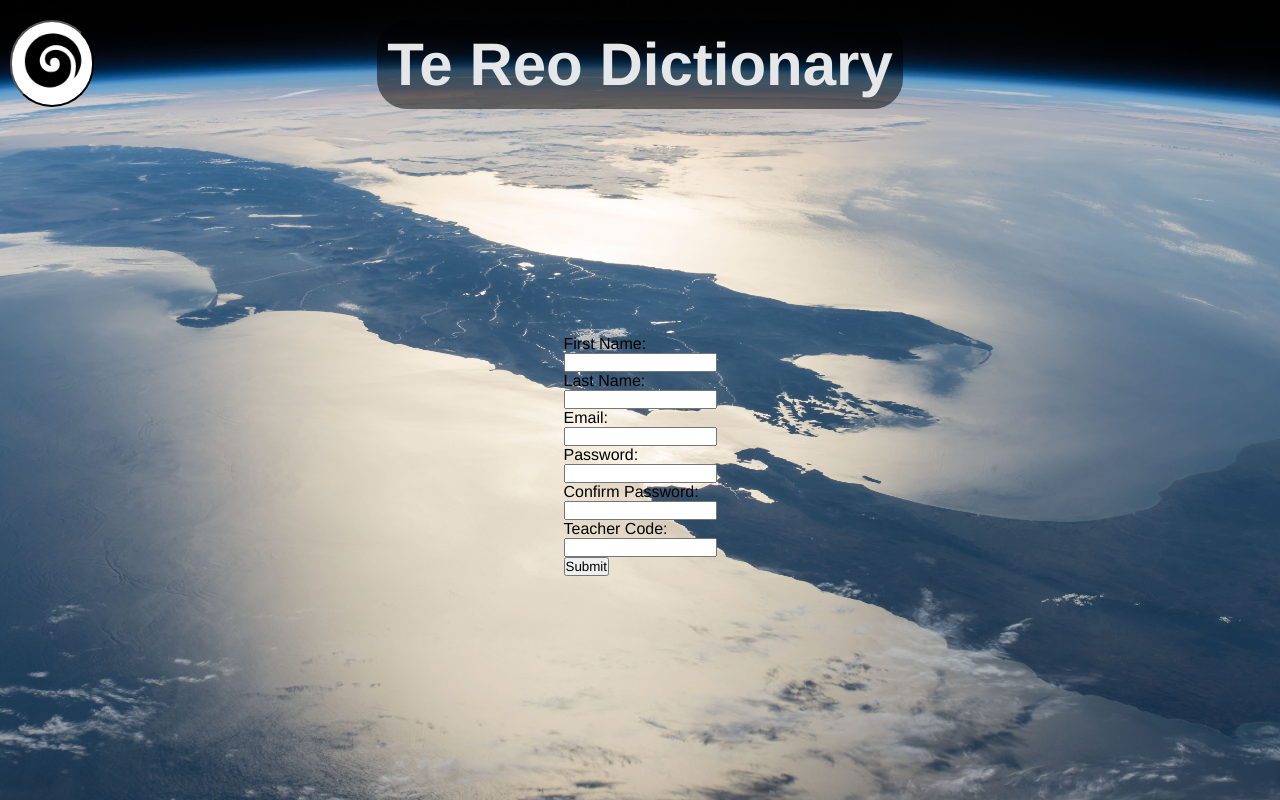
After one commit to anguspriddle/OnlineTeReoDictionary, a Flask app: page /signup in a window 1280 px wide. The commit adds this page. Run offline with Flask 3, Linux system fonts and the light colour scheme.

Commit message:
created login signup

```diff
--- a/TeReoDictionary/app.py
+++ b/TeReoDictionary/app.py
@@ -16,6 +16,22 @@ def create_connection(db_file):
     except Error as e:
         print(e)
     return None
+
+def is_logged_in():
+    if session.get("email") is None:
+        print("not logged in")
+        return False
+    else:
+        print("Logged in")
+        return True
+
+def is_teacher():
+    if session.get("permissions") == "teacher":
+        print('is teacher')
+        return True
+    else:
+        print("is not teacher")
+        return False
 @app.route('/')
 def hello_world():  # put application's code here
     return render_template('home.html')
@@ -56,5 +72,89 @@ def render_search():
     con.close()
     return render_template("search.html", searchdictionary = dictionary, title=title)
 
+@app.route('/login', methods=['POST', 'GET'])
+def render_login():
+    if is_logged_in():
+        return redirect('/menu/1')
+    print("logging in")
+    if request.method == "POST":
+        email = request.form['email'].strip().lower()
+        password = request.form['password'].strip()
+
+        query = "SELECT id, fname, password FROM users WHERE email = ?"
+        con = create_connection(DATABASE)
+        cur = con.cursor()
+        cur.execute(query, (email,))
+        user_data = cur.fetchone()
+        con.close()
+        # if given the email is not in the database this will raise an error
+        # would be better to find out how to see if the query return an empty result set
+        try:
+            user_id = user_data[0]
+            first_name = user_data[1]
+            db_password = user_data[2]
+            permissions = user_data[4]
+        except IndexError:
+            return redirect("/login?error=Invalid+email+or+password")
+
+        if not bcrypt.check_password_hash(db_password, password):
+            return redirect(request.referrer + "?error=Email+invalid+or+Password+incorrect")
+
+        session['email'] = email
+        session['user_id'] = user_id
+        session['firstname'] = first_name
+        session['permissions'] = permissions
+        print(session)
+        return redirect('/')
+    return render_template('login.html')
+
+@app.route('/signup', methods=['POST', 'GET'])
+def render_signup():
+    if is_logged_in():
+        return redirect('/menu/1')
+    if request.method == 'POST':
+        print(request.form)
+        fname = request.form.get('fname').title().strip()
+        lname = request.form.get('lname').title().strip()
+        email = request.form.get('email').lower().strip()
+        password = request.form.get('password')
+        password2 = request.form.get('password2')
+        permissions = request.form.get('teachercode')
+
+        if permissions == '1111':
+            permissions = 'teacher'
+        elif permissions == '':
+            permissions = 'student'
+        else:
+            return redirect("\signup?error=Teacher+code+incorrect")
+
+        if password != password2:
+            return redirect("\signup?error=Password+do+not+match")
+
+        if len(password) < 8:
+            return redirect("\signup?error=Password+must+be+at+least+8+characters")
+
+        hashed_password = bcrypt.generate_password_hash(password)
+        con = create_connection(DATABASE)
+        query = "INSERT INTO users (fname, lname, email, password, permissions) VALUES (?, ?, ?, ?, ?)"
+        cur = con.cursor()
+
+        try:
+            cur.execute(query, (fname, lname, email, hashed_password, permissions))
+        except sqlite3.IntegrityError:
+            con.close()
+            return redirect('\signup?error=Email+is+already+used')
+
+        con.commit()
+        con.close()
+
+        return redirect("/login")
+
+    return render_template('signup.html')
+
+@app.route('/admin')
+def render_admin():  # put application's code here
+    return render_template('admin.html')
+
 if __name__ == '__main__':
     app.run()
--- a/TeReoDictionary/static/style.css
+++ b/TeReoDictionary/static/style.css
@@ -219,6 +219,16 @@ h1 {
   transition: 0.3s;
 }
 
+.sidebarfooter {
+    padding: 8px 8px 8px 32px;
+    text-decoration: none;
+    font-size: 25px;
+    color: #818181;
+    display: block;
+    transition: 0.3s;
+    position: absolute;
+    bottom: 70px;
+}
 /* When you mouse over the navigation links, change their color */
 .sidebar a:hover {
   color: #f1f1f1;
--- /dev/null
+++ b/TeReoDictionary/templates/admin.html
@@ -0,0 +1,6 @@
+{% extends 'base.html' %}
+{% block navbar %}
+{% endblock %}
+{% block main %}
+    <h1>Hi</h1>
+{% endblock %}
--- a/TeReoDictionary/templates/base.html
+++ b/TeReoDictionary/templates/base.html
@@ -36,6 +36,15 @@
                 <a href = "/words/Time">Time</a>
             </div>
     </div>
+    {% if is_teacher %}
+        <a href="/admin">Admin</a>
+    {% endif %}
+    <div class="sidebarfooter">
+        <a href="/login">Login</a>
+        <a href="/signup">Sign Up</a>
+    </div>
+
+
 </div>
 <div class="headingbanner">
     {% block search %}
--- /dev/null
+++ b/TeReoDictionary/templates/signup.html
@@ -0,0 +1,36 @@
+{% extends "base.html" %}
+{% block main %}
+<form class = "myform" method="post">
+    <div class="form-group">
+        <div class="form-label">First Name:</div>
+        <div class="form-element"><input type = "text" name = "fname" id ="fname" required></div>
+    </div>
+    <div class = "error">{{ fname_error }}</div>
+    <div class="form-group">
+        <div class="form-label">Last Name:</div>
+        <div class="form-element"><input type = "text" name = "lname" id = "lname" required></div>
+    </div>
+    <div class = "error">{{ lname_error }}</div>
+    <div class = "form-group">
+        <div class = "form-label">Email:</div>
+        <div class = "form-element"><input type = "email" name = "email" id = "email" required></div>
+    </div>
+    <div class = "form-group">
+        <div class = "form-label">Password:</div>
+        <div class = "form-element"><input type ="password" name = "password" id = "password" required></div>
+    </div>
+    <div class = "error">{{ error }}</div>
+    <div class = "form-group">
+        <div class = "form-label">Confirm Password:</div>
+        <div class = "form-element"><input type = "password" name = "password2" id = "password2" required></div>
+    </div>
+    <div class = "form-group">
+        <div class = "form-label">Teacher Code:</div>
+        <div class = "form-element"><input type = "password" name = "teachercode" id = "permissions" required></div>
+    </div>
+    <div class = "form-group">
+        <div class = "form-label"></div>
+        <div class = "form-element"><input type="submit" value = "Submit"></div>
+    </div>
+</form>
+{% endblock %}
```
Also changed, not shown: TeReoDictionary/templates/login.html (added, +22 -0 lines), TeReoDictionary/maindictionary.db.
